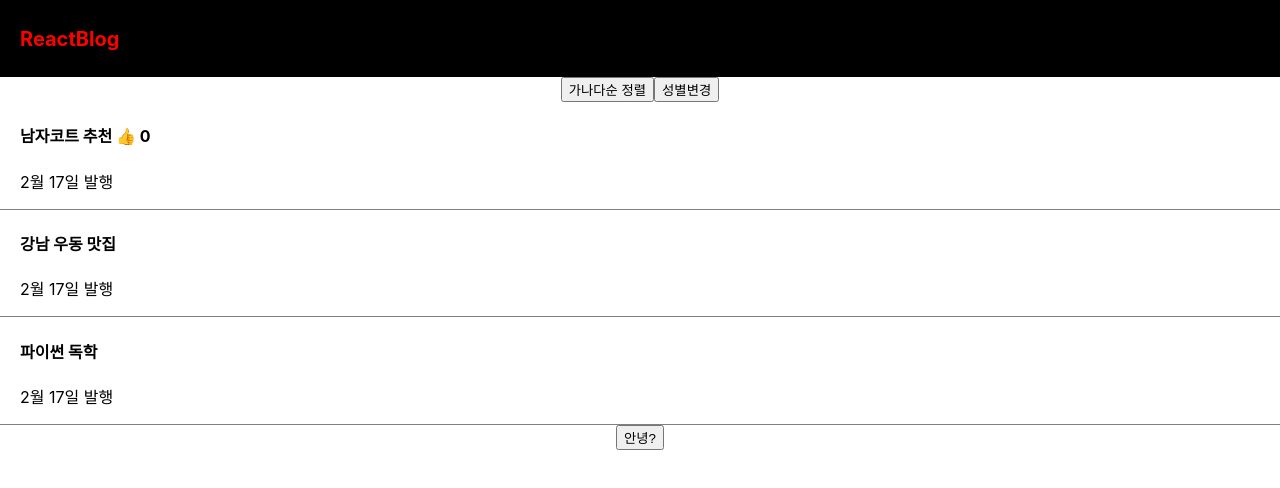
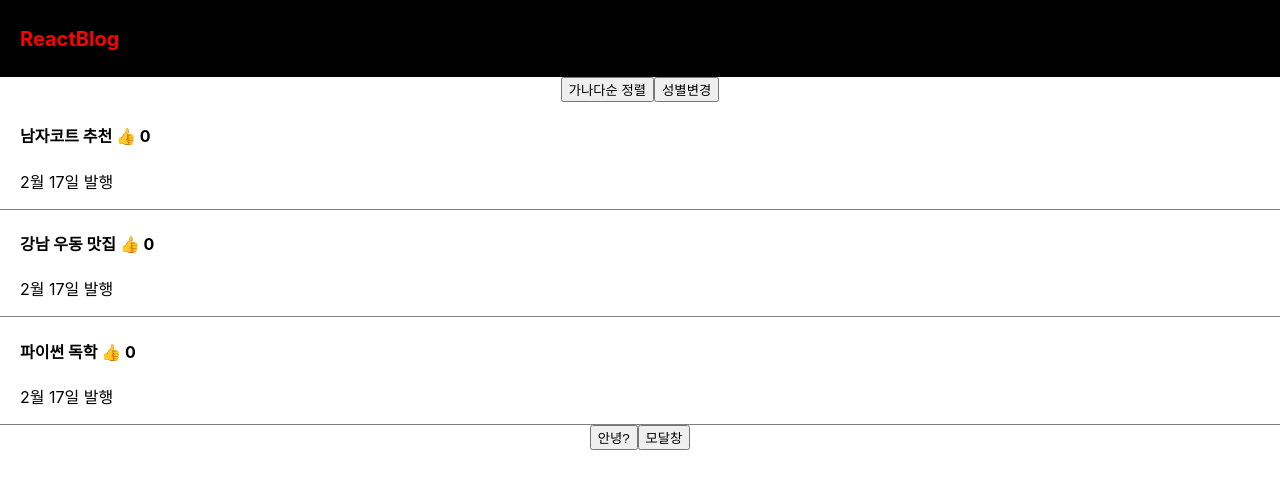
Before and after one commit to sookkiong/react-blog, a React (Create React App) app: page / in a window 1280 px wide. Shown: the top 488 px of the page. Built offline with nearby package versions, Linux system fonts and the light colour scheme.

Commit message:
feat: map 함수 구현, 좋아요 기능 구현

```diff
--- a/src/App.js
+++ b/src/App.js
@@ -7,8 +7,10 @@ function App() {
 
   let post= '강남 우동 맛집';
   let [title, setTitle] = useState( ['남자코트 추천', '강남 우동 맛집', '파이썬 독학'] );
-  let [따봉, 따봉변경] = useState(0);
-  let [modal, setModal] = useState(false);
+  let [따봉, 따봉변경] = useState([0,0,0]);
+
+  let [onModal, setOnModal] = useState(false);
+  console.log(따봉);
 
   return (
     <div className="App">
@@ -31,7 +33,7 @@ function App() {
 
       } }>성별변경</button>
 
-      <div className="list">
+      {/* <div className="list">
         <h4>{ title[0] } <span onClick={ () => { 따봉변경(따봉+1) } }>👍</span> {따봉} </h4>
         <p>2월 17일 발행</p>
       </div>
@@ -42,17 +44,36 @@ function App() {
       </div>
 
       <div className="list">
-        <h4 onClick={ () => setModal(!modal) }>{ title[2] }</h4>
+        <h4>{ title[2] }</h4>
         <p>2월 17일 발행</p>
-      </div>
+      </div> */}
 
-     {modal === true ? <Modal/> : null}
+      {// v=['남자코트 추천', '강남 우동 맛집', '파이썬 독학'] i=[0,1,2]
+        title.map(function(v,i){
+          return(
+            <div className="list">
+            <h4>{ v } <span onClick={() => {
+              const mapArr = [...따봉];
+              mapArr[i]++;
+              따봉변경(mapArr);
+
+            }}>👍 {따봉[i]}</span></h4>
+            <p>2월 17일 발행</p>
+          </div>
+          )
+        })
+      }
 
       <Practice/>
+
+      <button onClick={() => setOnModal(!onModal)}>모달창</button>
+
+      {onModal ? <Modal/> : null}
+
+
     </div>
   );
 }
-
 
 const Practice = () => {
   const [hello, setHello] = useState('안녕?');
@@ -64,14 +85,15 @@ const Practice = () => {
   )
 }
 
-function Modal(){
+const Modal = () => {
   return(
     <div className='modal'>
-        <h4>제목</h4>
-        <p>날짜</p>
-        <p>상세내용</p>
+      <h4>이름: 손수경</h4>
+      <h4>나이: 25세</h4>
+      <h4>직업: 학생</h4>
     </div>
   )
 }
 
+
 export default App;
```
